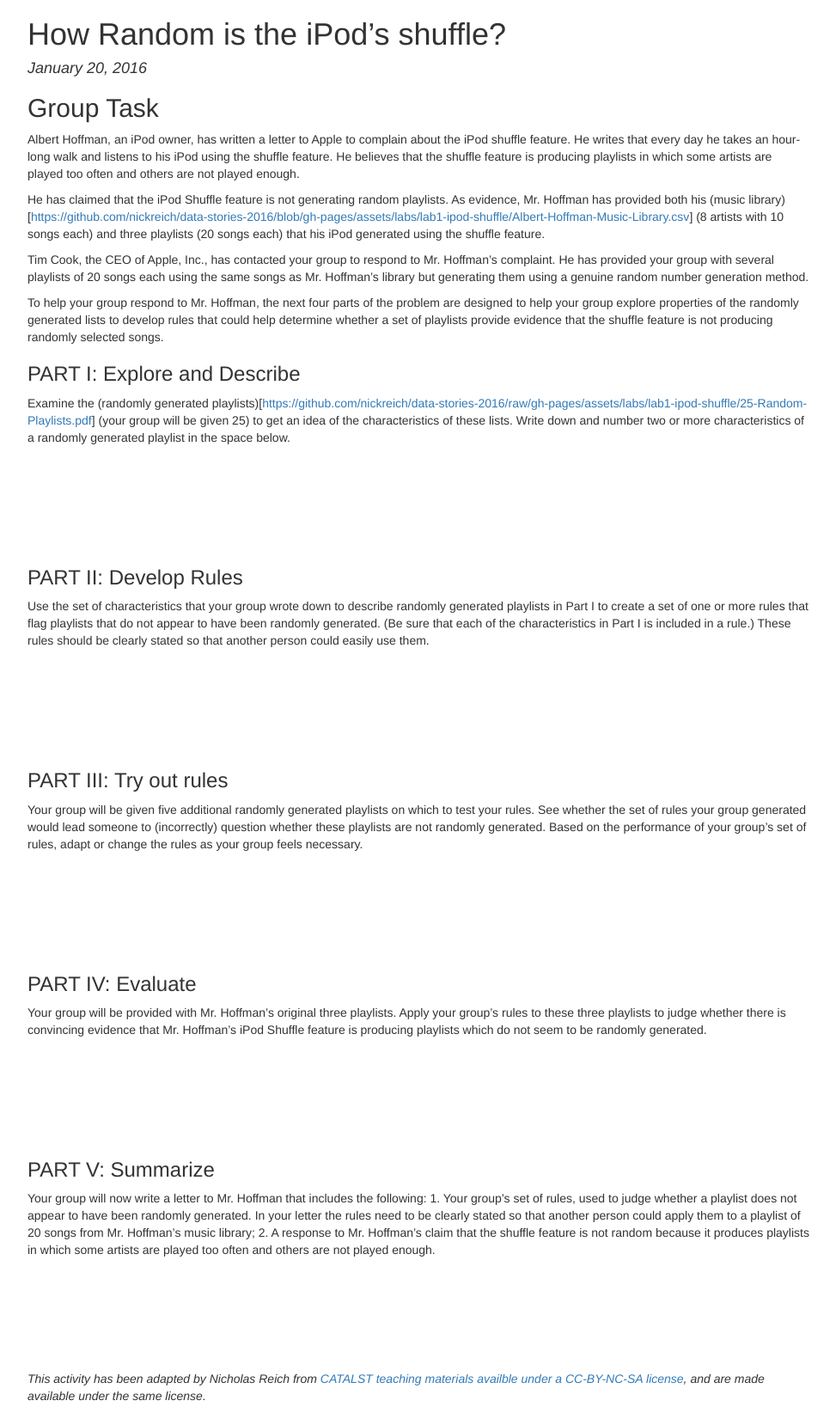
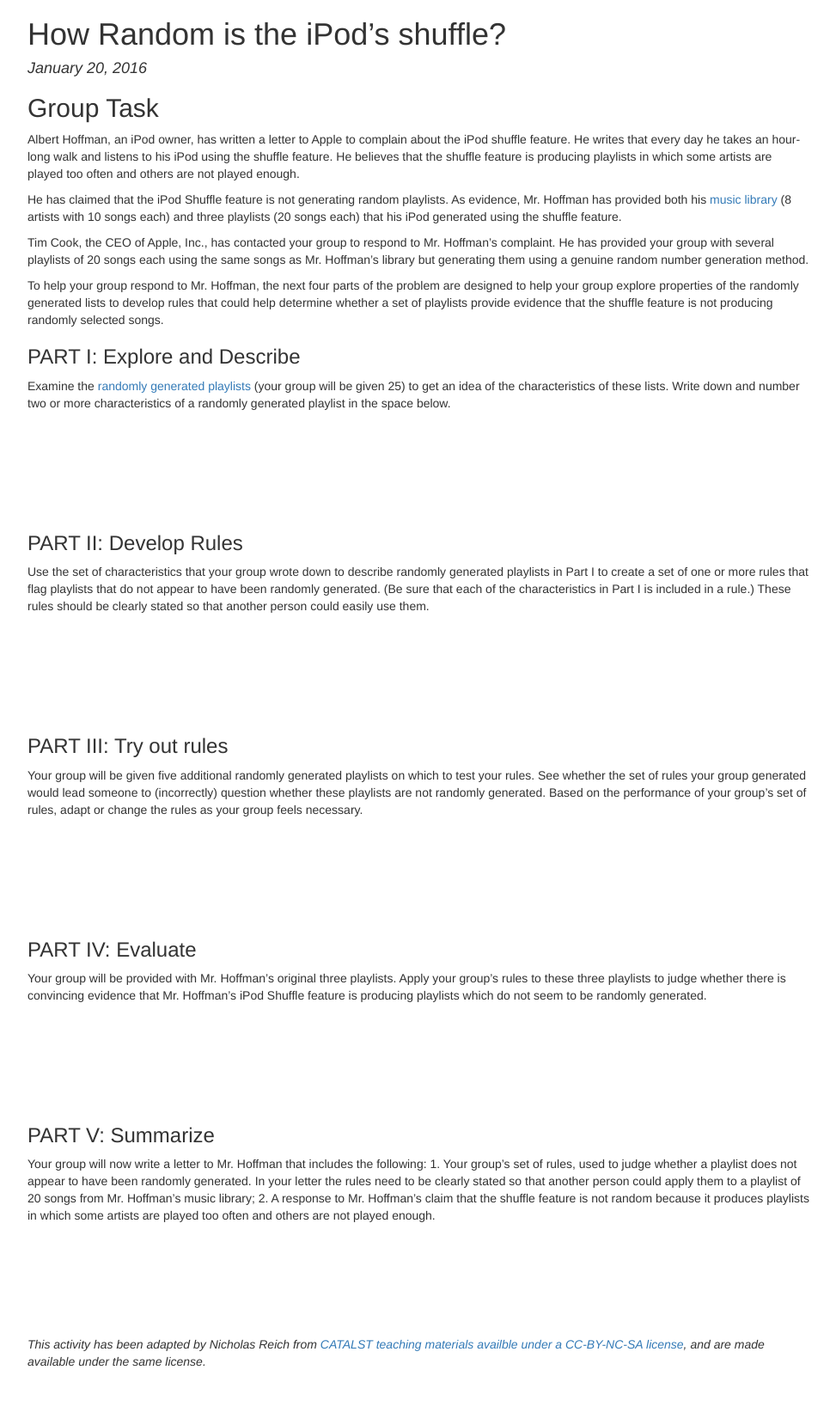
Before and after one commit to nickreich/data-stories-2016, a Jekyll site: the page assets/labs/lab1-ipod-shuffle/lab1-ipod-shuffle-group.html, which Jekyll copies as it is, in a window 1280 px wide. Shown: the whole page at 86% size, without its empty margins (153-1126 px from the left). Built offline with Jekyll 4.4.1, drawn with Linux system fonts in a browser that asks for light colours; after the commit the page ends 1604 px from its top, so only the background shows below that.

Commit message:
lab 1 updates.

```diff
--- a/assets/labs/lab1-ipod-shuffle/lab1-ipod-shuffle-group.Rmd
+++ b/assets/labs/lab1-ipod-shuffle/lab1-ipod-shuffle-group.Rmd
@@ -2,14 +2,14 @@
 title: "How Random is the iPod's shuffle?"
 author: ''
 date: "January 20, 2016"
-output: pdf_document
+output: html_document
 ---
 
 ##Group Task
 
 Albert Hoffman, an iPod owner, has written a letter to Apple to complain about the iPod shuffle feature.  He writes that every day he takes an hour-long walk and listens to his iPod using the shuffle feature. He believes that the shuffle feature is producing playlists in which some artists are played too often and others are not played enough.
 
-He has claimed that the iPod Shuffle feature is not generating random playlists. As evidence, Mr. Hoffman has provided both his (music library)[https://github.com/nickreich/data-stories-2016/blob/gh-pages/assets/labs/lab1-ipod-shuffle/Albert-Hoffman-Music-Library.csv] (8 artists with 10 songs each) and three playlists (20 songs each) that his iPod generated using the shuffle feature.
+He has claimed that the iPod Shuffle feature is not generating random playlists. As evidence, Mr. Hoffman has provided both his [music library](https://github.com/nickreich/data-stories-2016/blob/gh-pages/assets/labs/lab1-ipod-shuffle/Albert-Hoffman-Music-Library.csv) (8 artists with 10 songs each) and three playlists (20 songs each) that his iPod generated using the shuffle feature.
 
 Tim Cook, the CEO of Apple, Inc., has contacted your group to respond to Mr. Hoffman’s complaint. He has provided your group with several playlists of 20 songs each using the same songs as Mr. Hoffman’s library but generating them using a genuine random number generation method.
 
@@ -17,7 +17,7 @@
 
 ###PART I: Explore and Describe
 
-Examine the (randomly generated playlists)[https://github.com/nickreich/data-stories-2016/raw/gh-pages/assets/labs/lab1-ipod-shuffle/25-Random-Playlists.pdf] (your group will be given 25) to get an idea of the characteristics of these lists. Write down and number two or more characteristics of a randomly generated playlist in the space below.
+Examine the [randomly generated playlists](https://github.com/nickreich/data-stories-2016/raw/gh-pages/assets/labs/lab1-ipod-shuffle/25-Random-Playlists.pdf) (your group will be given 25) to get an idea of the characteristics of these lists. Write down and number two or more characteristics of a randomly generated playlist in the space below.
 
 \bigskip &nbsp;
 
--- a/assets/labs/lab1-ipod-shuffle/lab1-ipod-shuffle-group.html
+++ b/assets/labs/lab1-ipod-shuffle/lab1-ipod-shuffle-group.html
@@ -69,12 +69,12 @@
 <div id="group-task" class="section level2">
 <h2>Group Task</h2>
 <p>Albert Hoffman, an iPod owner, has written a letter to Apple to complain about the iPod shuffle feature. He writes that every day he takes an hour-long walk and listens to his iPod using the shuffle feature. He believes that the shuffle feature is producing playlists in which some artists are played too often and others are not played enough.</p>
-<p>He has claimed that the iPod Shuffle feature is not generating random playlists. As evidence, Mr. Hoffman has provided both his (music library)[<a href="https://github.com/nickreich/data-stories-2016/blob/gh-pages/assets/labs/lab1-ipod-shuffle/Albert-Hoffman-Music-Library.csv" class="uri">https://github.com/nickreich/data-stories-2016/blob/gh-pages/assets/labs/lab1-ipod-shuffle/Albert-Hoffman-Music-Library.csv</a>] (8 artists with 10 songs each) and three playlists (20 songs each) that his iPod generated using the shuffle feature.</p>
+<p>He has claimed that the iPod Shuffle feature is not generating random playlists. As evidence, Mr. Hoffman has provided both his <a href="https://github.com/nickreich/data-stories-2016/blob/gh-pages/assets/labs/lab1-ipod-shuffle/Albert-Hoffman-Music-Library.csv">music library</a> (8 artists with 10 songs each) and three playlists (20 songs each) that his iPod generated using the shuffle feature.</p>
 <p>Tim Cook, the CEO of Apple, Inc., has contacted your group to respond to Mr. Hoffman’s complaint. He has provided your group with several playlists of 20 songs each using the same songs as Mr. Hoffman’s library but generating them using a genuine random number generation method.</p>
 <p>To help your group respond to Mr. Hoffman, the next four parts of the problem are designed to help your group explore properties of the randomly generated lists to develop rules that could help determine whether a set of playlists provide evidence that the shuffle feature is not producing randomly selected songs.</p>
 <div id="part-i-explore-and-describe" class="section level3">
 <h3>PART I: Explore and Describe</h3>
-<p>Examine the (randomly generated playlists)[<a href="https://github.com/nickreich/data-stories-2016/raw/gh-pages/assets/labs/lab1-ipod-shuffle/25-Random-Playlists.pdf" class="uri">https://github.com/nickreich/data-stories-2016/raw/gh-pages/assets/labs/lab1-ipod-shuffle/25-Random-Playlists.pdf</a>] (your group will be given 25) to get an idea of the characteristics of these lists. Write down and number two or more characteristics of a randomly generated playlist in the space below.</p>
+<p>Examine the <a href="https://github.com/nickreich/data-stories-2016/raw/gh-pages/assets/labs/lab1-ipod-shuffle/25-Random-Playlists.pdf">randomly generated playlists</a> (your group will be given 25) to get an idea of the characteristics of these lists. Write down and number two or more characteristics of a randomly generated playlist in the space below.</p>
 <p> </p>
 <p> </p>
 <p> </p>
```
Also changed, not shown: pages/instructor-schedule.md (+2 -1 lines), pages/schedule.md (+1 -1 lines), 1 other file.
